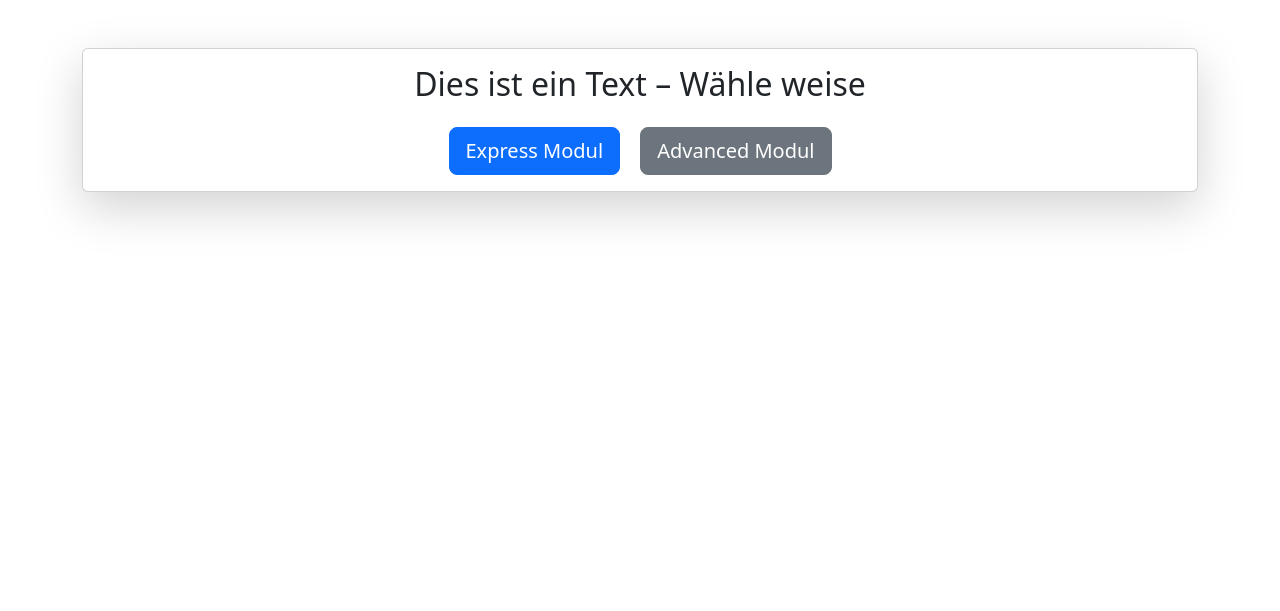
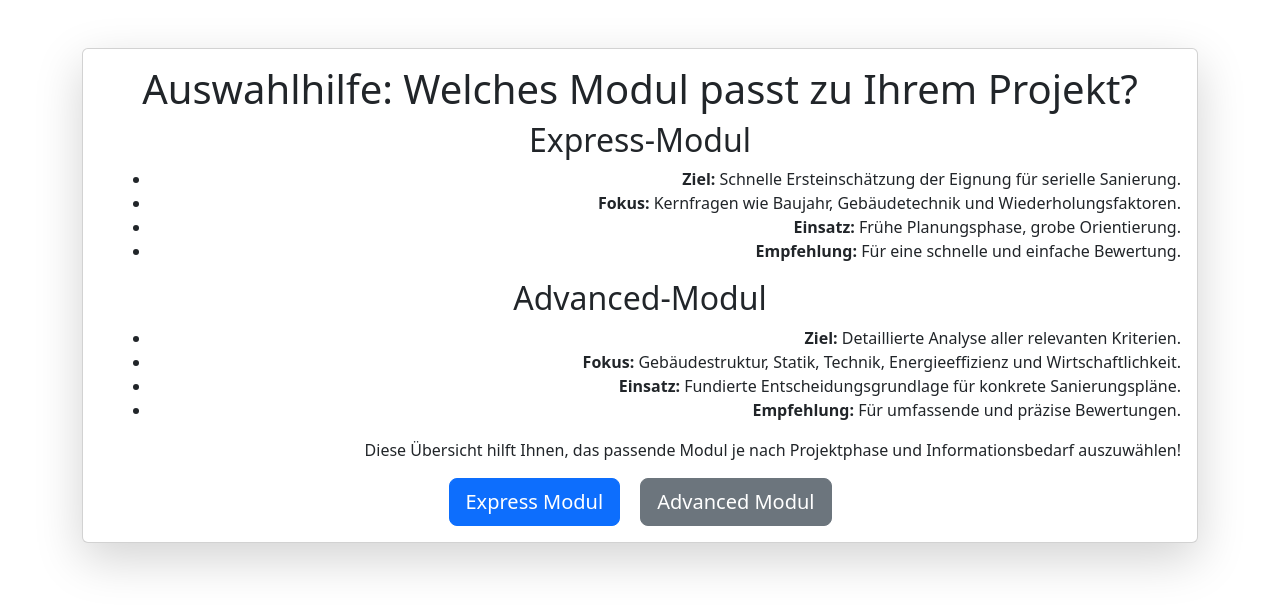
Before and after one commit to iGodmovement/BA, a Flask app: page /choose_module/ in a window 1280 px wide. Shown: the top 611 px of the page. Run offline with Flask 3, Linux system fonts and the light colour scheme.

Commit message:
Text-Choose Module

```diff
--- a/templates/choose_module.html
+++ b/templates/choose_module.html
@@ -11,12 +11,40 @@
     <div class="container mt-5">
         <div class="card shadow-lg">
             <div class="card-body text-center">
-                <h2 class="mb-4">Dies ist ein Text – Wähle weise</h2>
+             <title>Auswahlhilfe: Modulwahl</title>
+    <style>
+        ul {
+            margin-left: 20px; /* Einrücken der Stichpunkte */
+        }
+        li {
+            text-align: right; /* Rechtsbündige Formatierung der Stichpunkte */
+        }
+    </style>
+<div>
+    <h1>Auswahlhilfe: Welches Modul passt zu Ihrem Projekt?</h1>
 
+    <h2>Express-Modul</h2>
+    <ul>
+        <li><strong>Ziel:</strong> Schnelle Ersteinschätzung der Eignung für serielle Sanierung.</li>
+        <li><strong>Fokus:</strong> Kernfragen wie Baujahr, Gebäudetechnik und Wiederholungsfaktoren.</li>
+        <li><strong>Einsatz:</strong> Frühe Planungsphase, grobe Orientierung.</li>
+        <li><strong>Empfehlung:</strong> Für eine schnelle und einfache Bewertung.</li>
+    </ul>
+
+    <h2>Advanced-Modul</h2>
+    <ul>
+        <li><strong>Ziel:</strong> Detaillierte Analyse aller relevanten Kriterien.</li>
+        <li><strong>Fokus:</strong> Gebäudestruktur, Statik, Technik, Energieeffizienz und Wirtschaftlichkeit.</li>
+        <li><strong>Einsatz:</strong> Fundierte Entscheidungsgrundlage für konkrete Sanierungspläne.</li>
+        <li><strong>Empfehlung:</strong> Für umfassende und präzise Bewertungen.</li>
+    </ul>
+
+    <p style="text-align: right;">Diese Übersicht hilft Ihnen, das passende Modul je nach Projektphase und Informationsbedarf auszuwählen!</p>
                 <form method="POST">
                     <button type="submit" name="module" value="Express" class="btn btn-primary btn-lg me-3">Express Modul</button>
                     <button type="submit" name="module" value="Advanced" class="btn btn-secondary btn-lg">Advanced Modul</button>
                 </form>
+                </div>
             </div>
         </div>
     </div>
```
